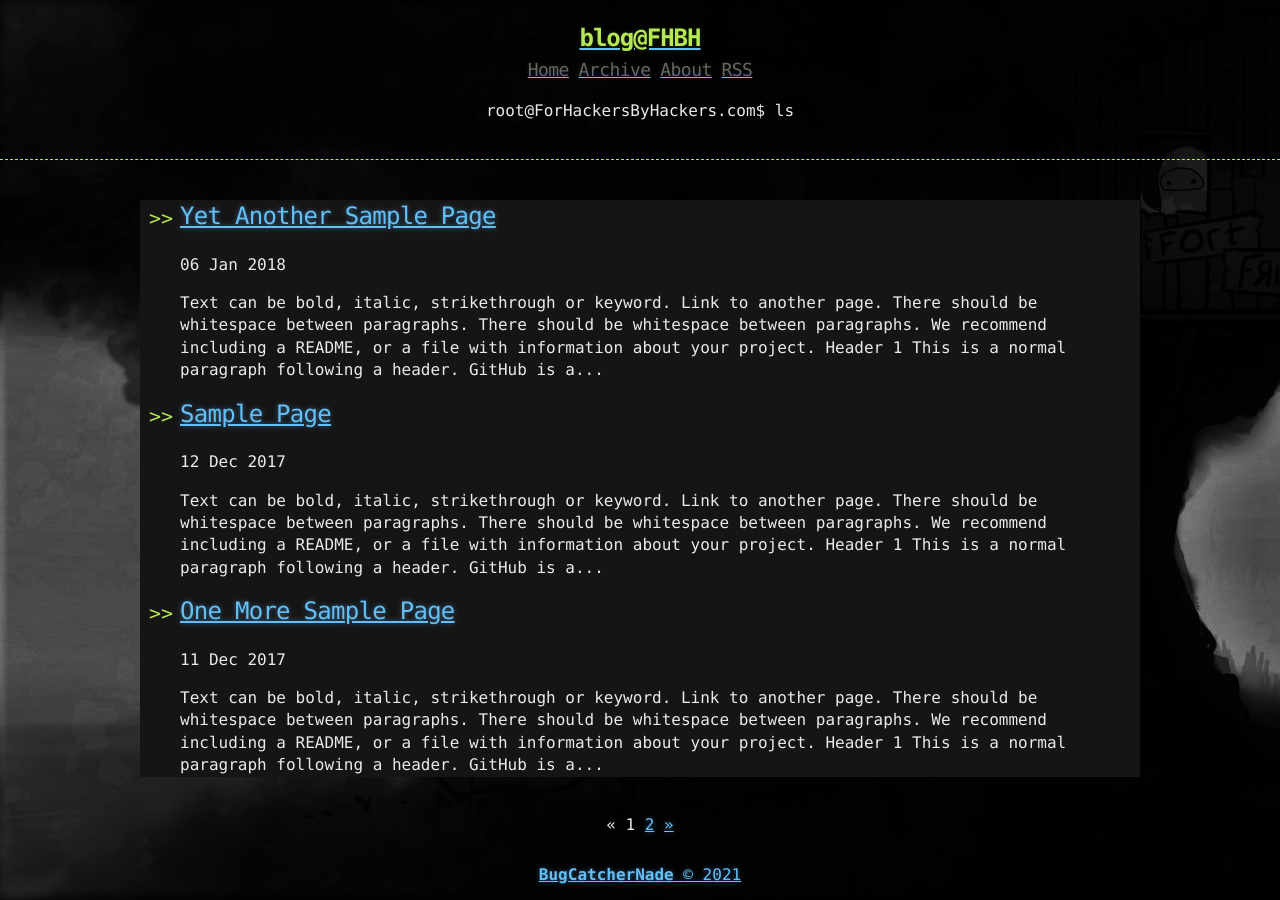
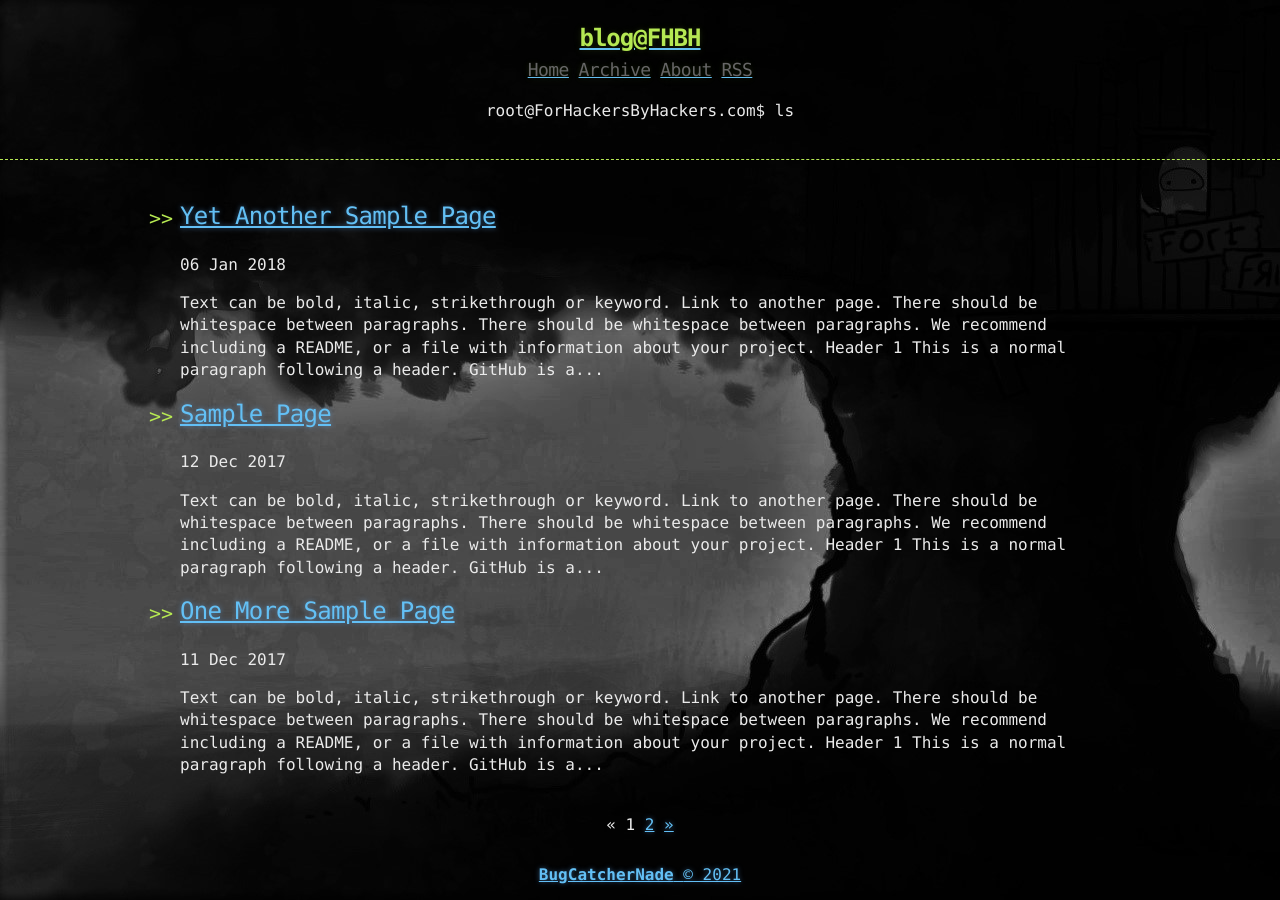
Before and after one commit to bugcatchernade/blog, a Jekyll site: the page built from index.html, in a window 1280 px wide. Built offline with Jekyll 4.4.1, drawn with Linux system fonts in a browser that asks for light colours; the list of posts is cut into pages by our own code.

Commit message:
Update base.scss

```diff
--- a/_sass/base.scss
+++ b/_sass/base.scss
@@ -32,7 +32,7 @@ body {
 
 section {
   display: block;
-  margin: 0 0 20px 0;
+  margin: 0 0 10px 0;
 }
 
 h1, h2, h3, h4, h5, h6 {
@@ -90,7 +90,6 @@ header h2 {
 
 #main_content {
   width: 100%;
-  background-color: $cod-grey;
   -webkit-font-smoothing: antialiased;
 }
 section img {
```
